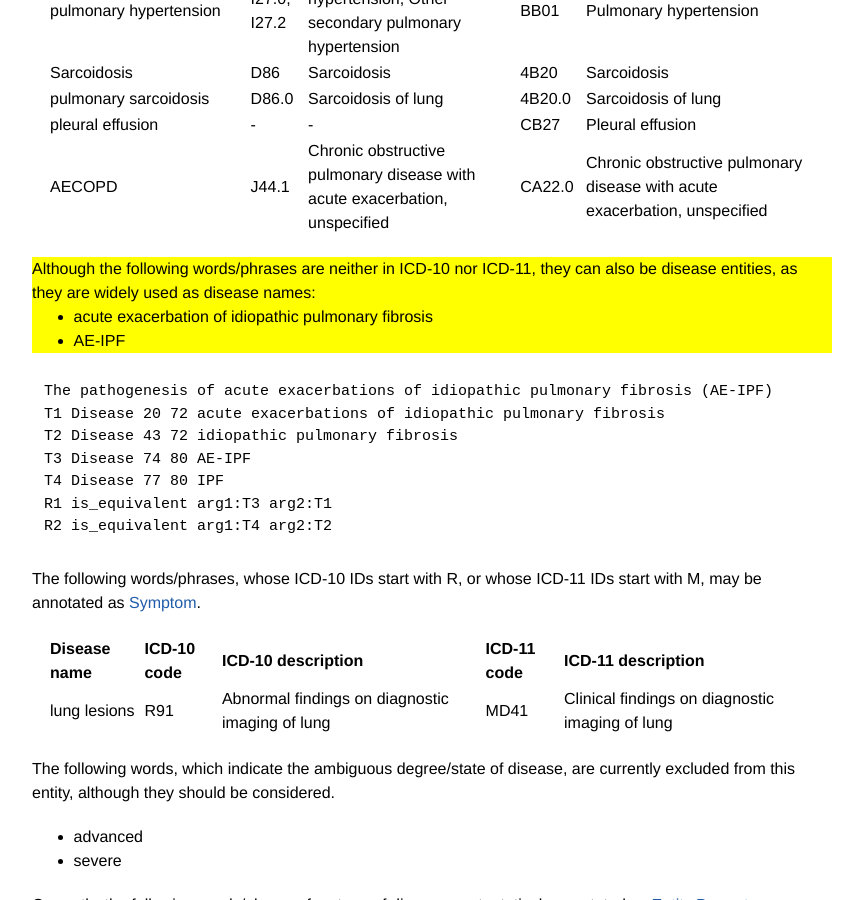
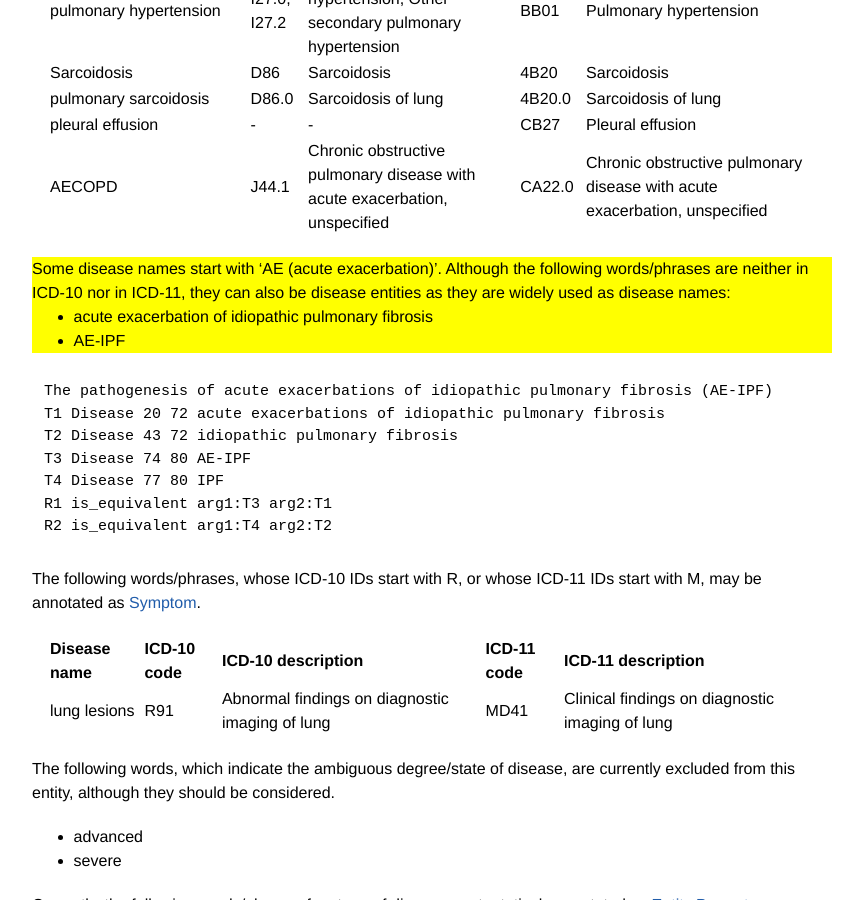
Before and after one commit to ezcatdb/clinicalcorpus-guidelines, a Jekyll site: the page built from _entity/Disease.md, in a window 1280 px wide and 900 px high, scrolled down 1474 px. Shown: the whole window, without its empty margins (208-1071 px from the left). Built offline with Jekyll 4.4.1, drawn with Linux system fonts in a browser that asks for light colours.

Commit message:
included some description on AE in Disease.md

```diff
--- a/_entity/Disease.md
+++ b/_entity/Disease.md
@@ -58,7 +58,7 @@ The following words/phrases should be annotated as 'Disease'.
 </div>
 
 <div style="background-color: yellow" markdown="1">
-Although the following words/phrases are neither in ICD-10 nor ICD-11, they can also be disease entities, as they are widely used as disease names:
+Some disease names start with 'AE (acute exacerbation)'. Although the following words/phrases are neither in ICD-10 nor in ICD-11, they can also be disease entities as they are widely used as disease names:
 - acute exacerbation of idiopathic pulmonary fibrosis
 - AE-IPF
 
```
